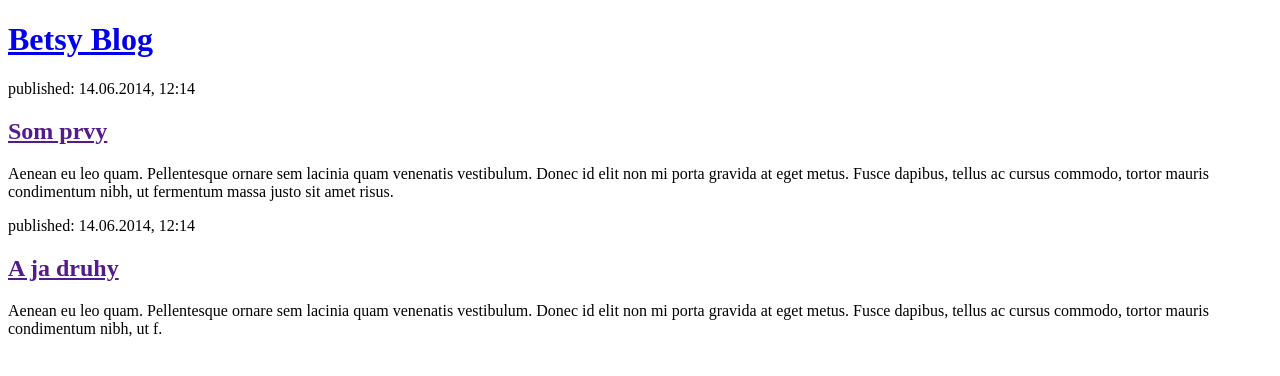
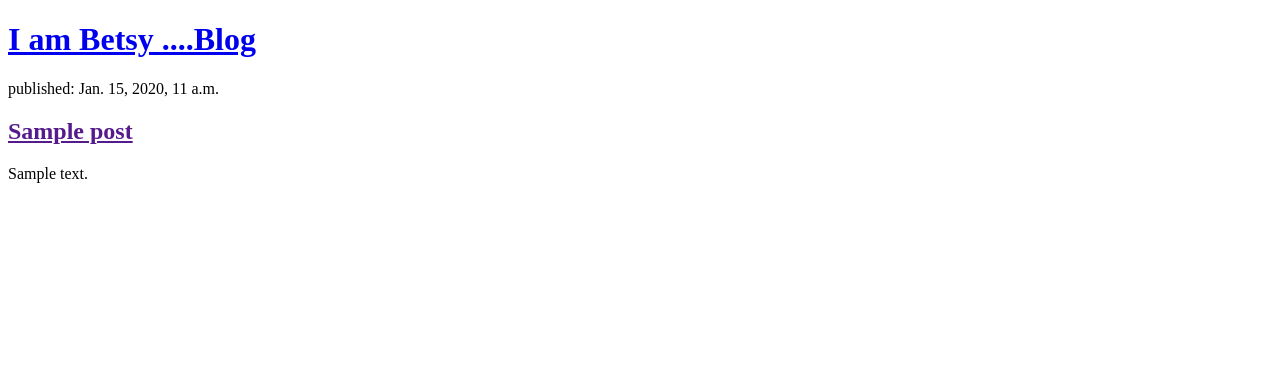
Before and after one commit to amikusova/betsysblog, a Django app: page / in a window 1280 px wide. Shown: the top 376 px of the page. Run offline with Django 4.2, Linux system fonts and the light colour scheme; tables that the repository leaves empty hold one stand-in row (values such as "Sample post").

Commit message:
Modified templates to display posts from database.

```diff
--- a/blog/templates/blog/post_list.html
+++ b/blog/templates/blog/post_list.html
@@ -11,20 +11,17 @@
     </head>
     <body>
         <header>
-            <h1><a href="/">Betsy Blog</a></h1>
+            <h1><a href="/">I am Betsy ....Blog</a></h1>
         </header>
 
-        <article>
-            <time>published: 14.06.2014, 12:14</time>
-            <h2><a href="">Som prvy</a></h2>
-            <p>Aenean eu leo quam. Pellentesque ornare sem lacinia quam venenatis vestibulum. Donec id elit non mi porta gravida at eget metus. Fusce dapibus, tellus ac cursus commodo, tortor mauris condimentum nibh, ut fermentum massa justo sit amet risus.</p>
-        </article>
+        {% for post in posts %}
+            <article>
+                <time>published: {{ post.published_date }}</time>
+                <h2><a href="">{{ post.title }}</a></h2>
+                <p>{{ post.text|linebreaksbr }}</p>
+            </article>
+        {% endfor %}
 
-        <article>
-            <time>published: 14.06.2014, 12:14</time>
-            <h2><a href="">A ja druhy</a></h2>
-            <p>Aenean eu leo quam. Pellentesque ornare sem lacinia quam venenatis vestibulum. Donec id elit non mi porta gravida at eget metus. Fusce dapibus, tellus ac cursus commodo, tortor mauris condimentum nibh, ut f.</p>
-        </article>
     </body>
 </html>
     </body>
```
